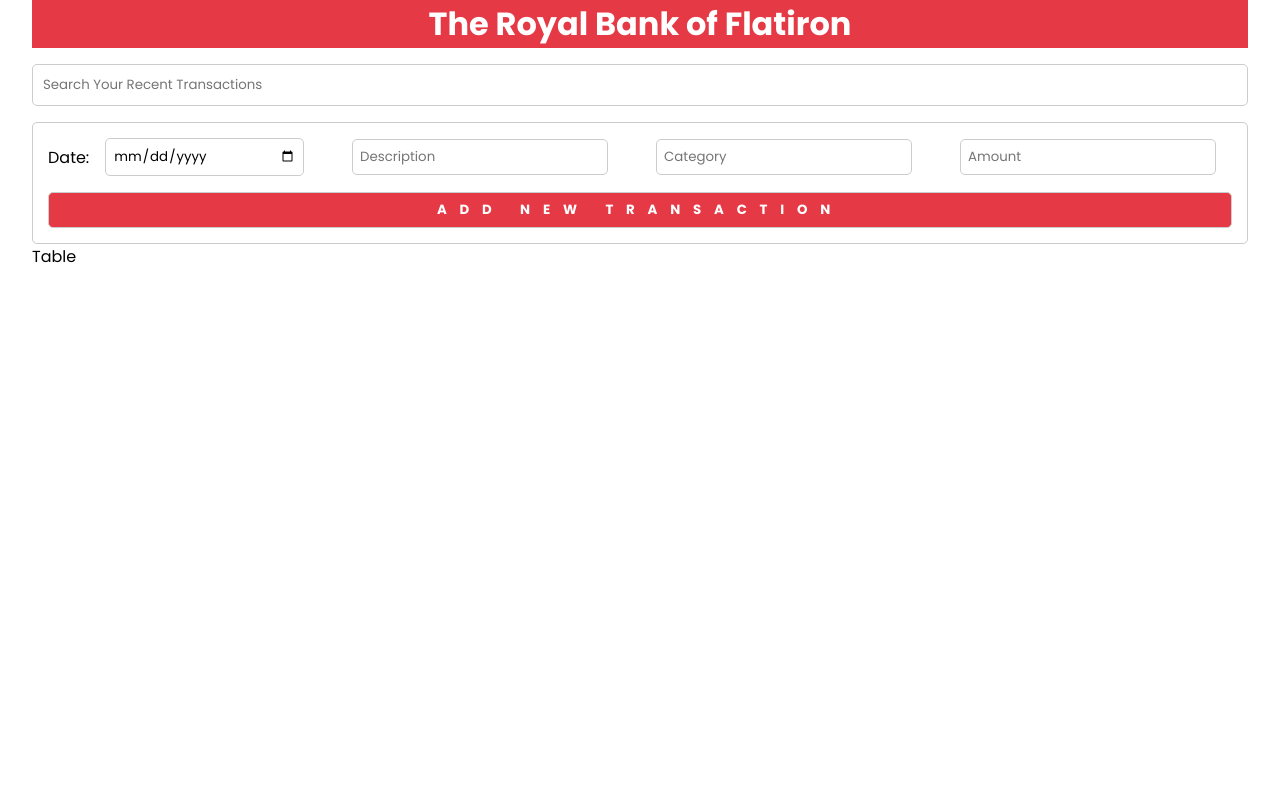
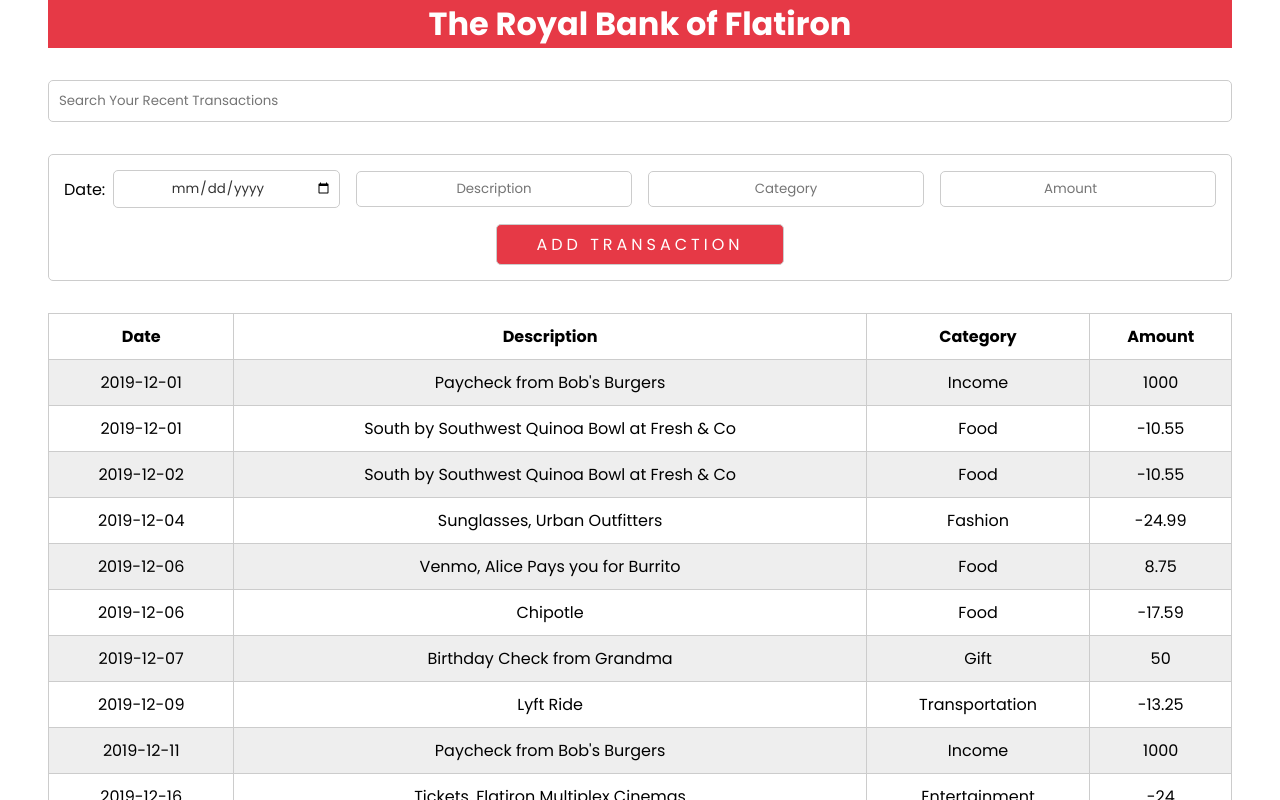
Before and after one commit to githinjisamson1/phase-2-week-1-bank-of-flatiron, a React (Create React App) app: page / in a window 1280 px wide. Shown: the top 800 px of the page. Built offline with nearby package versions, Linux system fonts and the light colour scheme; data requests are answered from the project's data file.

Commit message:
Finish Table

```diff
--- a/src/App.js
+++ b/src/App.js
@@ -1,16 +1,42 @@
-import React from "react";
+import React, { useState, useEffect } from "react";
 import Header from "./components/header/Header";
 import Search from "./components/search/Search";
 import Table from "./components/table/Table";
 import AddNewTransaction from "./components/addNewTransaction/AddNewTransaction";
 
 const App = () => {
+  // maintain state
+  const [transactions, setTransactions] = useState([]);
+
+  // fetch API - all
+  const fetchTransactions = () => {
+    fetch("http://localhost:8000/transactions")
+      .then((response) => {
+        // readableStream to json
+        return response.json();
+      })
+      .then((data) => {
+        // update state
+        setTransactions(data);
+      })
+      .catch((err) => {
+        // fetch error
+        console.log(err.message);
+      });
+  };
+
+  // run useEffect on initial render
+  useEffect(() => {
+    fetchTransactions();
+  }, []);
+
   return (
     <div className="App">
       <Header />
       <Search />
       <AddNewTransaction />
-      <Table />
+      {/* pass transactions as prop */}
+      <Table transactions={transactions} />
     </div>
   );
 };
--- a/src/components/addNewTransaction/AddNewTransaction.jsx
+++ b/src/components/addNewTransaction/AddNewTransaction.jsx
@@ -4,11 +4,11 @@
 const AddNewTransaction = () => {
   return (
     <>
-      <form className={styles.form} action="">
+      <form className={styles.form}>
         <div className={styles.formControlsContainer}>
           <div className={styles.formControl}>
             <label htmlFor="date">Date: </label>
-            <input className={styles.input} type="date" id="date" name="date" value="" />
+            <input className={styles.input} type="date" id="date" name="date" />
           </div>
 
           <div className={styles.formControl}>
@@ -16,7 +16,6 @@
               type="text"
               id="description"
               name="description"
-              value=""
               placeholder="Description"
             />
           </div>
@@ -26,23 +25,16 @@
               type="text"
               id="category"
               name="category"
-              value=""
               placeholder="Category"
             />
           </div>
 
           <div className={styles.formControl}>
-            <input
-              type="number"
-              id="date"
-              name="date"
-              value=""
-              placeholder="Amount"
-            />
+            <input type="number" id="date" name="date" placeholder="Amount" />
           </div>
         </div>
 
-        <input type="submit" value="Add New Transaction"/>
+        <input type="submit" value="Add Transaction" />
       </form>
     </>
   );
--- a/src/components/addNewTransaction/addNewTransaction.module.css
+++ b/src/components/addNewTransaction/addNewTransaction.module.css
@@ -1,45 +1,60 @@
+:root {
+  --red: #e63946;
+  --white: #fff;
+  --border-radius-5: 5px;
+  --dark-grey: #333;
+}
+
 .form {
+  margin-top: 2rem;
   padding: 15px;
   border: 1px solid #ccc;
-  border-radius: 5px;
+  border-radius: var(--border-radius-5);
   display: flex;
   flex-direction: column;
+  justify-content: center;
   gap: 1rem;
 }
 .formControlsContainer {
   display: flex;
-  gap: 2rem;
+  gap: 1rem;
 }
 .formControl {
-  /* background-color: red; */
   display: flex;
+  flex: 1;
   justify-content: center;
   align-items: center;
-  flex: 1;
-  gap: 1rem;
+  gap: 0.5rem;
 }
 input {
-  margin-right: 1rem;
+  color: var(--dark-grey);
+}
+.formControl input,
+input[type="submit"] {
   width: 100%;
-  border-radius: 5px;
+  border-radius: var(--border-radius-5);
   border: 1px solid #ccc;
   padding: 7px;
+  text-align: center;
   outline: none;
 }
 input:focus {
-  border: 1px solid #e63946;
-  caret-color: #e63946;
+  border: 1px solid var(--red);
+  caret-color: var(--red);
 }
 input[type="submit"] {
-  background-color: #e63946;
-  color: #fff;
-  font-style: 2rem;
-  letter-spacing: 0.8rem;
+  background-color: var(--red);
+  color: var(--white);
+  font-size: 1rem;
+  letter-spacing: 0.25rem;
   text-transform: uppercase;
-  font-weight: 700;
+  font-weight: 400;
   transition: all 300ms ease;
+  width: 25%;
+  margin-left: auto;
+  margin-right: auto;
 }
 input[type="submit"]:hover {
-  background-color: #fff;
-  color: #e63946;
+  background-color: var(--white);
+  color: var(--red);
 }
--- a/src/components/header/header.module.css
+++ b/src/components/header/header.module.css
@@ -2,13 +2,11 @@
   --white: #fff;
   --red: #e63946;
 }
-* {
-  font-family: "Poppins", sans-serif;
-}
+
 .header {
-  background-color: var(--red);
   display: flex;
   justify-content: center;
   align-items: center;
+  background-color: var(--red);
   color: var(--white);
 }
--- a/src/components/search/search.module.css
+++ b/src/components/search/search.module.css
@@ -1,12 +1,17 @@
+:root {
+  --red: #e63946;
+  --grey: #ccc;
+}
+
 .search {
   width: 100%;
   padding: 10px;
-  border: 1px solid #ccc;
+  border: 1px solid var(--grey);
   outline: none;
-  margin: 1rem 0 1rem 0;
+  margin-top: 2rem;
   border-radius: 5px;
 }
 .search:focus {
-  border: 1px solid #e63946;
-  caret-color: #e63946;
+  border: 1px solid var(--red);
+  caret-color: var(--red);
 }
--- a/src/components/table/Table.jsx
+++ b/src/components/table/Table.jsx
@@ -1,10 +1,36 @@
-import React from 'react'
-import styles from "./table.module.css"
+import React from "react";
+import styles from "./table.module.css";
 
-const Table = () => {
+// directly destructure transactions
+const Table = ({ transactions }) => {
   return (
-    <div>Table</div>
-  )
-}
+    <table className={styles.table}>
+      <thead>
+        <tr>
+          <th>Date</th>
+          <th>Description</th>
+          <th>Category</th>
+          <th>Amount</th>
+        </tr>
+      </thead>
+      <tbody>
+        {/* conditionally render transactions/short-circuit */}
+        {transactions &&
+          transactions.map((transaction) => {
+            const { id, date, description, category, amount } = transaction;
+            return (
+              // !lists and keys
+              <tr key={id}>
+                <td>{date}</td>
+                <td>{description}</td>
+                <td>{category}</td>
+                <td>{amount}</td>
+              </tr>
+            );
+          })}
+      </tbody>
+    </table>
+  );
+};
 
-export default Table
+export default Table;
--- a/src/components/table/table.module.css
+++ b/src/components/table/table.module.css
@@ -0,0 +1,23 @@
+.table {
+  margin-top: 2rem;
+  width: 100%;
+  border: 1px solid #ccc;
+  padding: 10px;
+  border-radius: 5px;
+  text-align: center;
+  border-collapse: collapse;
+}
+th,
+td {
+  border: 1px solid #ccc;
+  padding: 10px;
+}
+tbody tr {
+  transition: all 50ms ease;
+}
+tbody tr:hover {
+  background-color: #ccc;
+}
+tbody tr:nth-child(odd) {
+  background-color: #eee;
+}
--- a/src/styles.css
+++ b/src/styles.css
@@ -4,7 +4,8 @@
   margin: 0;
   padding: 0;
   box-sizing: border-box;
+  font-family: "Poppins", sans-serif;
 }
 .App {
-  margin: 0 2rem 0 2rem;
+  margin: 0 3rem 0 3rem;
 }
```
